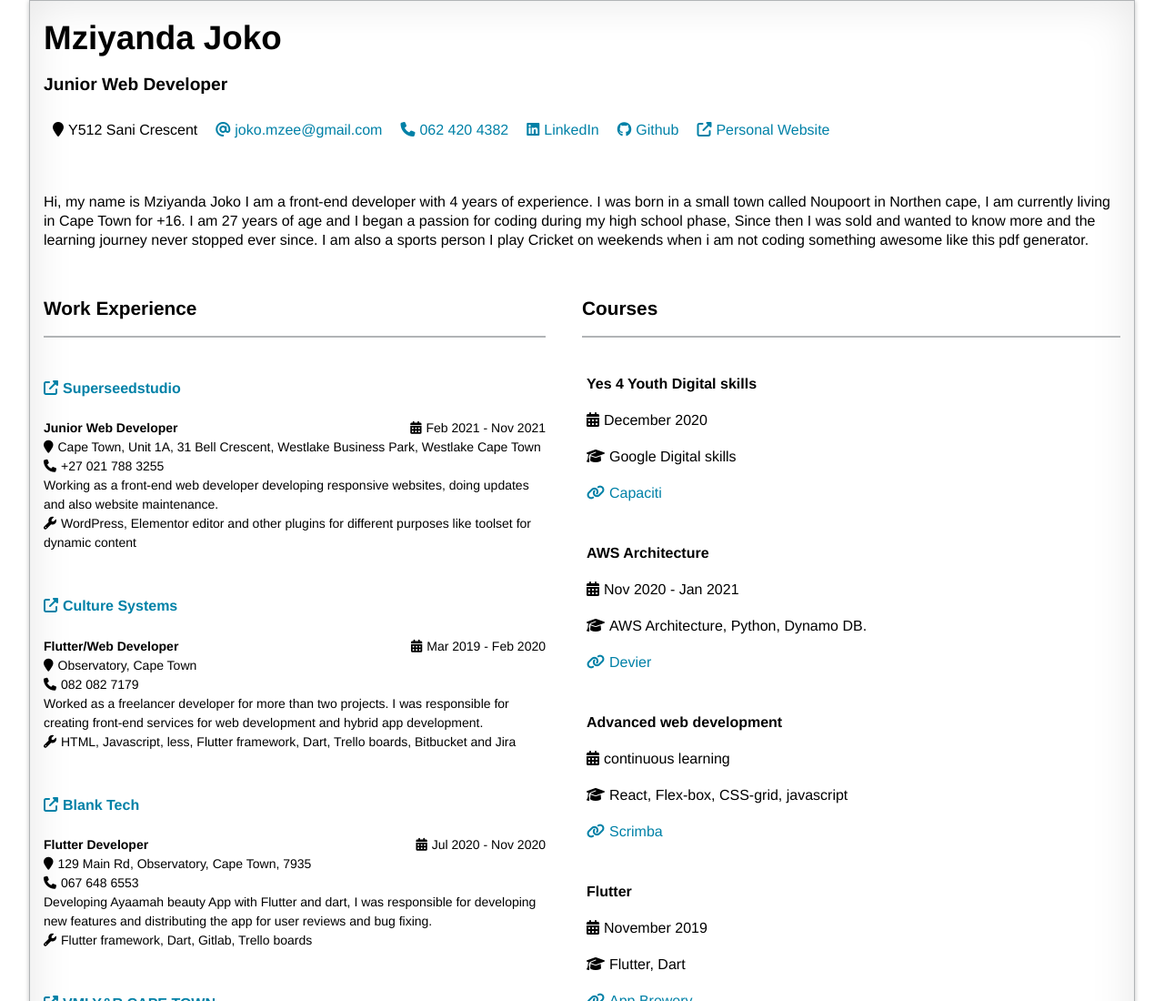
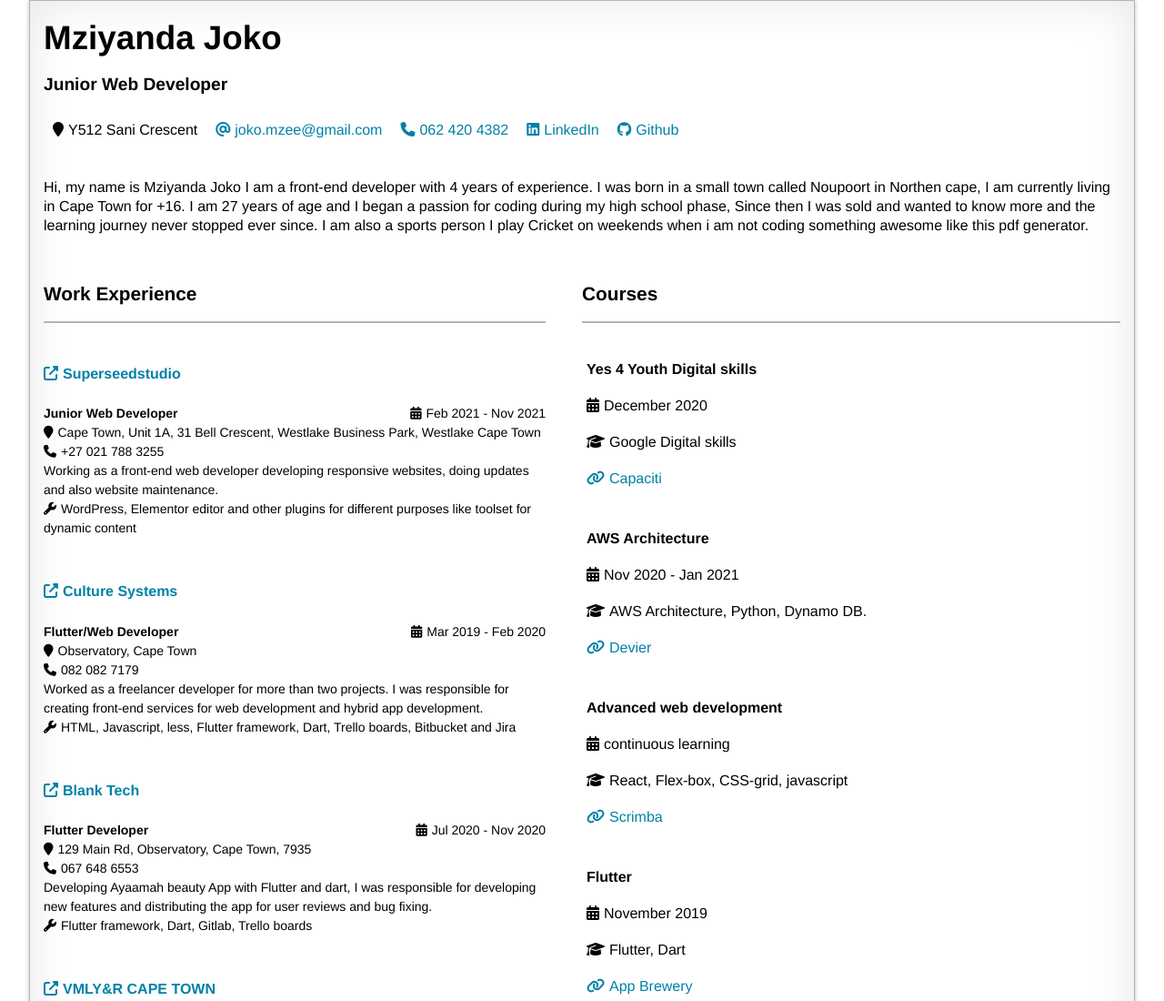
Before and after one commit to mziyandajoko/onepage-resume, an Eleventy site: page src/index.njk in a window 1280 px wide. Shown: the top 1100 px of the page at 91% size. Built offline with nearby package versions, Linux system fonts and the light colour scheme; Eleventy itself is replaced by a stand-in of ours; files that its build step writes are made by us from their sources.

Commit message:
removes personal website link

```diff
--- a/src/_includes/templates/header.njk
+++ b/src/_includes/templates/header.njk
@@ -6,7 +6,7 @@
         <li><a target="_blank" href="tel:{{details.phone}}"><i class="fa fa-phone"></i>{{details.phone}}</a></li>
         <li><a target="_blank" href="{{details.linkedIn}}"><i class="fa fa-linkedin"></i>LinkedIn</a></a></li>
        <li><a target="_blank" href="{{details.Github}}"><i class="fa fa-github"></i>Github</a></li>
-        <li><a target="_blank" href="{{details.website}}"><i class="fa fa-external-link" aria-hidden="true"></i>Personal Website</a></p>
+        {# <li><a target="_blank" href="{{details.website}}"><i class="fa fa-external-link" aria-hidden="true"></i>Personal Website</a></p> #}
         </ul>
     {%endfor %}
 </div>
```
